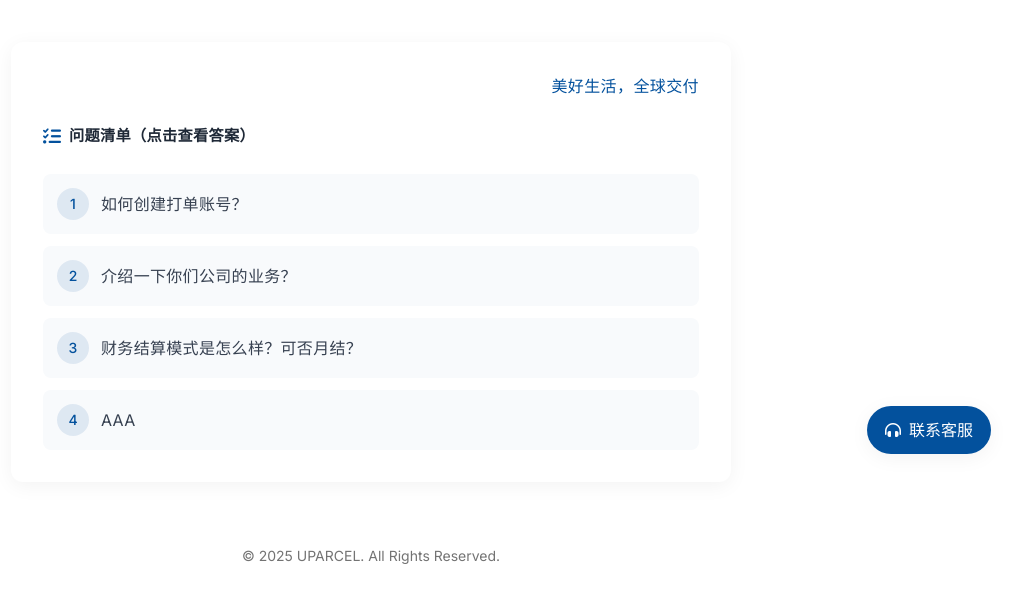
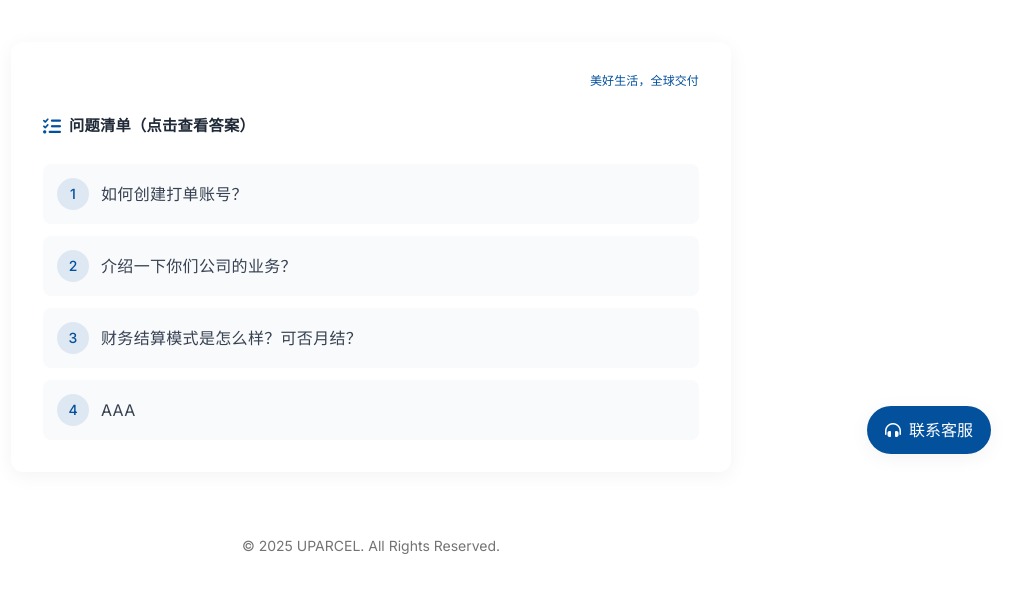
Before and after one commit to ouo380777-bit/ouo380777-bit.github.io, a plain HTML site: page UPARCEL-FAQ.html in a window 1280 px wide. Shown: the part 326-928 px from the top of the page, without its empty margins (269-1280 px from the left). Drawn offline with nearby package versions, Linux system fonts and the light colour scheme.

Commit message:
Update UPARCEL-FAQ.html

```diff
--- a/UPARCEL-FAQ.html
+++ b/UPARCEL-FAQ.html
@@ -26,6 +26,7 @@
                     },
                     fontFamily: {
                         inter: ['Inter', 'system-ui', 'sans-serif'],
+                        'microsoft-yahei': ['"Microsoft YaHei"', 'sans-serif'] // 添加微软雅黑字体
                     },
                     boxShadow: {
                         'card': '0 4px 20px rgba(0, 0, 0, 0.05)',
@@ -71,6 +72,13 @@
                 border-radius: 30px;
                 transition: all 0.3s ease;
             }
+            /* 标语样式优化 */
+            .slogan-text {
+                font-family: "Microsoft YaHei", sans-serif;
+                font-size: 0.75rem; /* 更小的字号 */
+                line-height: 1.2;   /* 更小的行间距 */
+                letter-spacing: 0.01em;
+            }
         }
     </style>
 </head>
@@ -100,9 +108,9 @@
 
         <!-- 问题列表区域（现代卡片+留白） -->
         <div class="bg-white rounded-xl shadow-card p-6 sm:p-8 mb-16">
-            <!-- 右上角标语（轻量级样式） -->
+            <!-- 右上角标语（优化样式） -->
             <div class="text-right mb-6">
-                <p class="text-primary font-medium text-sm sm:text-base tracking-wide">美好生活，全球交付</p>
+                <p class="text-primary font-medium slogan-text">美好生活，全球交付</p>
             </div>
 
             <h2 class="text-xl sm:text-2xl font-semibold text-neutral-800 mb-6 flex items-center gap-2">
```
